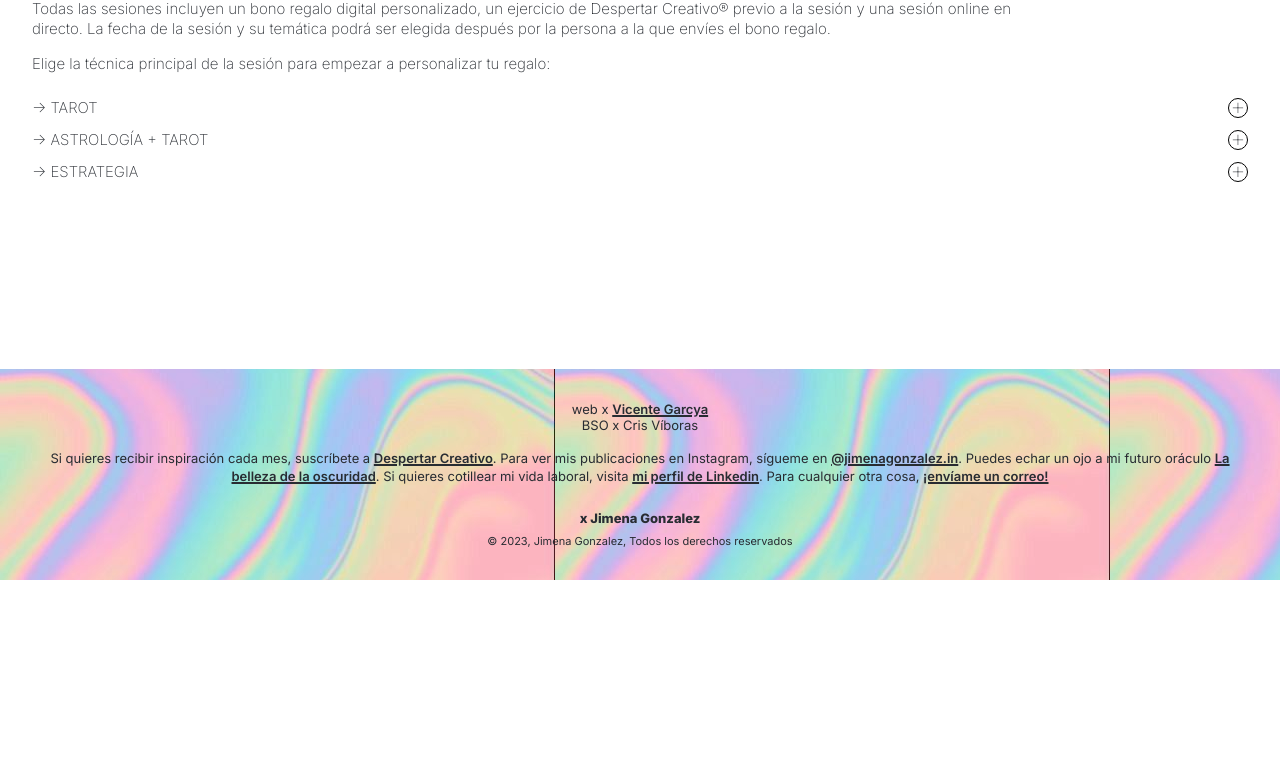
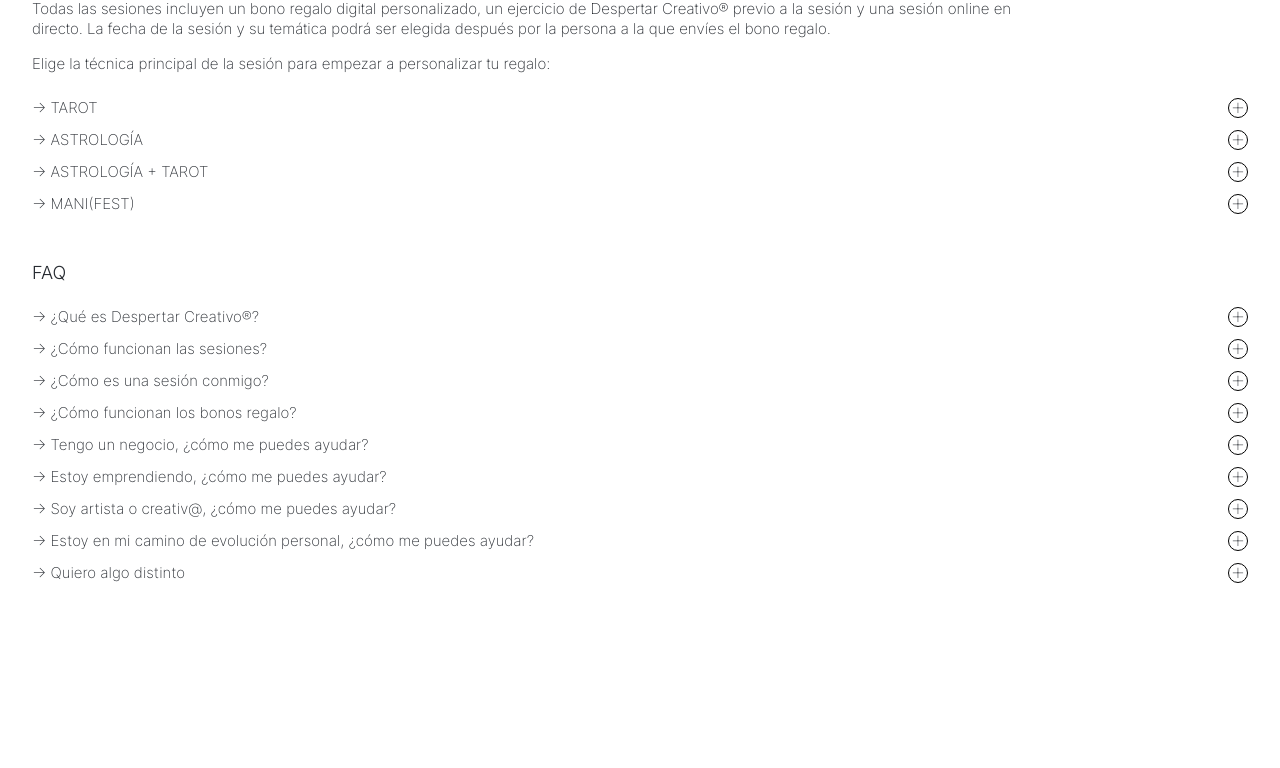
Before and after one commit to vicentegarcya/jimenagonzalez.in, a Next.js app: page / in a window 1280 px wide. Shown: the part 1655-2423 px from the top of the page. Before the commit the page ends 2235 px from the top, so only its background shows below. Built offline with nearby package versions, Linux system fonts and the light colour scheme.

Commit message:
add FAQ section and make some other changes

```diff
--- a/components/service.js
+++ b/components/service.js
@@ -18,7 +18,7 @@ export default function Service({
     from: { opacity: "0", maxHeight: "0px", marginBottom: "0rem" },
     to: {
       opacity: "1",
-      maxHeight: desplegado ? "250px" : "0px",
+      maxHeight: desplegado ? "500px" : "0px",
       marginBottom: desplegado ? "1rem" : "0rem",
     },
     config: { duration: "300" },
@@ -53,12 +53,12 @@ export default function Service({
         className={styles.servicio_desplegable}
       >
         <p>{description}</p>
-        <p>{hashtags}</p>
+        {calendlyUrl && <><p>{hashtags}</p>
         <div className={styles.servicio_cta_div}>
           <p>{price}</p>
           <Link href={calendlyUrl}>{cta}</Link>
         </div>
-        <p>{asterisco}</p>
+        <p>{asterisco}</p></>}
       </animated.div>
     </div>
   );
--- a/components/service.module.css
+++ b/components/service.module.css
@@ -60,6 +60,12 @@
   margin-bottom: 1.5rem;
 }
 
+.servicio_desplegable > p > a {
+  text-decoration: underline;
+  -webkit-text-decoration: underline;
+  font-weight: 400;
+}
+
 .servicio_cta_div {
   width: 90%;
   display: flex;
--- a/pages/index.js
+++ b/pages/index.js
@@ -32,21 +32,21 @@ export default function Home() {
               <Service
                 title="Descubre tus dones y tu voz creativa"
                 description="Comprende tu huella creativa: misión creativa, energías principales, talentos, retos evolutivos de tu camino creativo, expresión creativa principal."
-                price="77,00 €"
+                price="99,00 €"
                 hashtags="#astrologia #creatividad #tarot"
                 calendlyUrl="https://calendly.com/jimenagonzalez-in/descubre-mision-dones"
               />
               <Service
                 title="Intenciona tu siguiente proyecto"
                 description="Descubre la identidad de tu próximo proyecto: su naturaleza, su propósito, los aprendizajes que trae, los retos y los dones que te pide expresar. "
-                price="55,00 €"
+                price="77,00 €"
                 hashtags="#creatividad #tarot"
-                calendlyUrl="https://calendly.com/jimenagonzalez-in/sesion-intenciona-tu-siguiente-proyecto-x-jimena-gonzal-clone"
+                calendlyUrl="https://calendly.com/jimenagonzalez-in/sesion-intenciona-tu-siguiente-proyecto-x-jimena-gonzalez"
               />
               <Service
                 title="Supera bloqueos creativos"
                 description="Comprende el origen de tu bloqueo creativo, los aprendizajes a integrar y las acciones para liberarlo."
-                price="55,00 €"
+                price="77,00 €"
                 hashtags="#creatividad #tarot #registrosakasicos"
                 calendlyUrl="https://calendly.com/jimenagonzalez-in/sesion-supera-tu-bloqueo-creativo-x-jimena-gonzalez"
               />
@@ -56,7 +56,7 @@ export default function Home() {
                 price="111,00 € *"
                 hashtags="#estrategia #business #tarot"
                 calendlyUrl="https://calendly.com/jimenagonzalez-in/sesion-manifiesta-estrategia-x-jimena-gonzalez"
-                asterisco='* Las sesiones de asesoramiento estratégico posteriores tienen un valor de 95€.'
+                asterisco="* Las sesiones de asesoramiento estratégico posteriores tienen un valor de 95€."
               />
             </div>
           </div>
@@ -66,21 +66,21 @@ export default function Home() {
               <Service
                 title="Descubre tu misión y dones"
                 description="Comprende tu huella creativa: misión, dones y talentos a expresar, retos evolutivos y naturaleza de los proyectos alineados."
-                price="77,00 €"
+                price="99,00 €"
                 hashtags="#astrología #emprendimiento #tarot #creatividad"
                 calendlyUrl="https://calendly.com/jimenagonzalez-in/sesion-descubre-tu-mision-y-dones-x-jimena-gonzalez"
               />
               <Service
                 title="Conecta con el alma de tu negocio"
                 description="Descubre la identidad de tu negocio: alma y naturaleza, misión individual y colectiva, propósito, tu rol en él, los dones y talentos que te pide expresar y los aprendizajes que trae para ti."
-                price="55,00 €"
+                price="77,00 €"
                 hashtags="#estrategia #tarot #astrología"
                 calendlyUrl="https://calendly.com/jimenagonzalez-in/sesion-conecta-con-el-alma-de-tu-negocio-x-jimena-gonzalez"
               />
               <Service
                 title="Supera bloqueos y dificultades"
                 description="Comprende la naturaleza de tus bloqueos, los aprendizajes que traen y las acciones para liberarlos."
-                price="55,00 €"
+                price="77,00 €"
                 hashtags="#estrategia #tarot"
                 calendlyUrl="https://calendly.com/jimenagonzalez-in/sesion-supera-bloqueos-y-dificultades-x-jimena-gonzalez"
               />
@@ -90,7 +90,7 @@ export default function Home() {
                 price="111,00 € *"
                 hashtags="#estrategia #tarot"
                 calendlyUrl="https://calendly.com/jimenagonzalez-in/sesion-manifiesta-disena-tu-estrategia-x-jimena-gonzalez"
-                asterisco='* Las sesiones de asesoramiento estratégico posteriores tienen un valor de 95€.'
+                asterisco="* Las sesiones de asesoramiento estratégico posteriores tienen un valor de 95€."
               />
             </div>
           </div>
@@ -100,7 +100,7 @@ export default function Home() {
               <Service
                 title="Descubre tu misión, dones y retos vitales"
                 description="Comprende tu huella evolutiva: misión, dones y talentos a expresar, retos evolutivos y de sanación de tu alma."
-                price="66,00 €"
+                price="99,00 €"
                 hashtags="#astrología #tarot"
                 calendlyUrl="https://calendly.com/jimenagonzalez-in/sesion-descubre-tu-mision-y-evolucion-x-jimena-gonzalez"
               />
@@ -114,7 +114,7 @@ export default function Home() {
               <Service
                 title="Desvela el propósito de esta etapa vital"
                 description="Comprende la energía de esta etapa de tu desarrollo, sus retos evolutivos y aprendizajes a integrar, las áreas de tu vida que son protagonistas y cómo hacerle frente de la mejor manera."
-                price="77,00 €"
+                price="111,00 €"
                 hashtags="#astrologia #tarot"
                 calendlyUrl="https://calendly.com/jimenagonzalez-in/sesion-desvela-esta-etapa-vital-x-jimena-gonzalez"
               />
@@ -136,7 +136,7 @@ export default function Home() {
           <Subscribe pageWhereLoaded={"home"} />
         </section>
         <section className={styles.servicios}>
-          <div className={styles.servicio + ' ' + styles.regala_sesion}>
+          <div className={styles.servicio + " " + styles.regala_sesion}>
             <h3>QUIERO REGALAR UNA SESIÓN</h3>
             <p>
               Todas las sesiones incluyen un bono regalo digital personalizado,
@@ -155,21 +155,71 @@ export default function Home() {
                 description="Sesión a elegir entre “Comprende el sentido de tu reto actual”, “Supera bloqueos y dificultades” (especial emprendedor@s), “Conecta con el alma de tu negocio” (especial emprendedor@s), “Supera bloqueos creativos” (especial creativ@s) e “Intenciona tu siguiente proyecto” (especial creativ@s)."
                 price="55,00 €"
                 calendlyUrl="https://buy.stripe.com/dR69B34GFd2ud7G004"
-                cta='SELECCIONAR'
+                cta="SELECCIONAR"
+              />
+              <Service
+                title="ASTROLOGÍA"
+                description="Sesión de lectura de su carta astral: energías principales, dones y talentos, retos evolutivos y de sanación y misión personal."
+                price="88,00 €"
+                calendlyUrl="https://buy.stripe.com/00gdRj6ONe6y9VueV1"
+                cta="SELECCIONAR"
               />
               <Service
                 title="ASTROLOGÍA + TAROT"
                 description="Sesión a elegir entre “Descubre tu misión, dones y retos vitales”, “Desvela el propósito de esta etapa vital”, “Descubre tu misión y dones” (especial emprendedor@s) y “Descubre tus dones y tu voz creativa” (especial creativ@s)."
-                price="77,00 €"
-                calendlyUrl="https://buy.stripe.com/eVa6oR5KJ0fIffOcMP"
-                cta='SELECCIONAR'
+                price="99,00 €"
+                calendlyUrl="https://buy.stripe.com/4gw00t6ON5A2gjS4gm"
+                cta="SELECCIONAR"
               />
               <Service
-                title="ESTRATEGIA"
-                description="Sesión “Manifiesta (diseña tu estrategia): una sesión para conectar con su auténtica visión, intencionar su expansión y diseñar un plan guiado para manifestarla.”"
+                title="MANI(FEST)"
+                description="Una sesión con asesoramiento espiritual y estratégico para conectar con su auténtica visión, intencionar su expansión y diseñar un plan guiado para manifestarla."
                 price="111,00 €"
                 calendlyUrl="https://buy.stripe.com/5kA00tc97faC9VubIK"
-                cta='SELECCIONAR'
+                cta="SELECCIONAR"
+              />
+            </div>
+          </div>
+        </section>
+        <section className={styles.servicios+ ' ' + styles.faq_section}>
+          <div className={styles.servicio + " " + styles.regala_sesion}>
+            <h3>FAQ</h3>
+            <div className={styles.servicios_grupo + ' ' + styles.faq}>
+              <Service
+                title="¿Qué es Despertar Creativo®?"
+                description=<>Despertar Creativo® es el nombre de mi metodología, que combina elementos de estrategia de negocios, procesos creativos y de diseño y espiritualidad, facilitando la conexión con la inspiración auténtica y la acción alineada.{<><br></br><br></br></>}También es el nombre de mi Newsletter mensual, que contiene ejercicios gratuitos, el clima energético del mes,técnicas creativas, recomendaciones, pre-lanzamientos y promociones, meditaciones y mucho más.</>
+              />
+              <Service
+                title="¿Cómo funcionan las sesiones?"
+                description=<>Al adquirir la sesión, eliges el día y la hora que mejor te venga para nuestro encuentro. Inmediatamente después recibirás un evento en tu correo electrónico con los detalles de la videollamada.{<><br></br><br></br></>}Previo a la sesión, recibirás un ejercicio de Despertar Creativo®, diseñado para guiarte en una reflexión intuitiva sobre la temática de la sesión. Esta propuesta es completamente opcional, pero suele permitir una mayor profundización y foco en la sesión.{<><br></br><br></br></>}En la sesión en directo, después de una pequeña presentación, enmarcaremos la temática y nos sumergiremos en el tema para alcanzar mayor perspectiva y claridad. Mientras, podrás hacer cualquier pregunta.</>
+              />
+              <Service
+                title="¿Cómo es una sesión conmigo?"
+                description=<>Sea la sesión que sea, mi compromiso es sensibilidad, honestidad y excelencia. Sensibilidad, como empatía, alta percepción y escucha; honestidad, como transparencia absoluta; y excelencia, como máxima calidad y entrega de valor en toda la experiencia.</>
+              />
+              <Service
+                title="¿Cómo funcionan los bonos regalo?"
+                description=<>Al comprar un bono regalo, recibirás en tu correo electrónico (en el día laboral siguiente), una tarjeta regalo digital personalizada con el nombre de la persona a la que regales.{<><br></br><br></br></>}Con ella, podrá agendar directamente su sesión. Al hacerlo, recibirá un correo electrónico para elegir el tema de su sesión, enviarme los datos necesarios (en caso de que la sesión tenga astrología) y recibir el ejercicio de Despertar Creativo®.</>
+              />
+              <Service
+                title="Tengo un negocio, ¿cómo me puedes ayudar?"
+                description=<>Tras más de 8 años de experiencia en consultoría estratégica para grandes empresas y más de 5 de asesoramiento de start-ups, mi especialidad es la estrategia: definición e iteración de modelo de negocio, cartera de productos y servicios, conceptualización de marca, planes estratégicos y tácticos y diseño de experiencia de cliente; así como investigación de mercado y de usuarios.{<><br></br><br></br></>}Además, mi metodología de Despertar Creativo incluye facilitación espiritual, para que la estrategia de tu negocio esté alineada con tu misión personal.{<><br></br><br></br></>}Si no tienes claro si te puedo ayudar o quieres un servicio personalizado {<a href="mailto:jimenagonzalez.in@gmail.com">¡escríbeme</a>} y vemos si somos match!</>
+              />
+              <Service
+                title="Estoy emprendiendo, ¿cómo me puedes ayudar?"
+                description=<>Tras 8 años de experiencia en proyectos de innovación e intraemprendimiento y 5 de asesoramiento estratégico de start-ups, además del lanzamiento de mi propio negocio, mi especialidad son las metodologías ágiles para emprender: lean start-up, diseño de negocios y diseño estratégico. Mi expertise abarca la definición del modelo de negocio, la conceptualización de identidad, el plan estratégico y táctico y el diseño de productos y servicios; así como la investigación de mercado y usuarios.{<><br></br><br></br></>}Con mi metodología Despertar Creativo®, incorporo facilitación espiritual  para dotar a tu negocio de alma y alinearlo con tu misión personal.{<><br></br><br></br></>}Si no tienes clara todavía tu necesidad, no sabes si te puedo ayudar o quieres un servicio personalizado, {<a href="mailto:jimenagonzalez.in@gmail.com">¡escríbeme</a>} y vemos si somos match!</>
+              />
+              <Service
+                title="Soy artista o creativ@, ¿cómo me puedes ayudar?"
+                description=<>Después de más de 5 años haciendo facilitación creativa en procesos de diseño en equipos de grandes empresas, artistas emergentes y emprendedor@s, me he especializado en metodologías para impulsar el proceso creativo, facilitando procesos individuales o de equipo. {<><br></br><br></br></>}Mi metodología (Despertar Creativo®) está basada en los cuatro ejes divergencia-convergencia, interno-externo; cimentada en conceptos de metodologías de diseño, técnicas creativas y facilitación espiritual, para alinear tus creaciones con tu misión personal y tu auténtica esencia.{<><br></br><br></br></>}Si tienes dudas, no sabes si te puedo ayudar o quieres un servicio personalizado, {<a href="mailto:jimenagonzalez.in@gmail.com">¡escríbeme</a>} y vemos si somos match!</>
+              />
+              <Service
+                title="Estoy en mi camino de evolución personal, ¿cómo me puedes ayudar?"
+                description=<>Tras mi propio camino de sanación y evolución personal que comenzó hace más de 10 años, hace 3 experimenté el mayor proceso de despertar espiritual hasta la fecha. Entonces comencé a hacer sesiones de Tarot y astrología a otras personas; y desde entonces he acompañado a más de 150.{<><br></br><br></br></>}Aunque mi camino espiritual y de aprendizaje está en constante evolución, y voy aprendiendo más de otras herramientas, como numerología, diseño humano o registros akásicos, el core de mi oferta es Tarot y astrología, que uso con un enfoque evolutivo-espiritual.{<><br></br><br></br></>}Es decir, mi intención es ampliar tu perspectiva, ayudarte a comprender el propósito de tus experiencias y la energía disponible para ti, de modo que puedas tomar acción de manera más consciente y alineada.{<><br></br><br></br></>}Si quieres una sesión diferente a las que tengo disponibles, {<a href="mailto:jimenagonzalez.in@gmail.com">¡escríbeme!</a>}</>
+              />
+              <Service
+                title="Quiero algo distinto"
+                description=<>Si tienes alguna otra necesidad o idea (sesiones con tu equipo, formaciones, charlas, acompañamiento a medio plazo), puedes usar la sección “Hazme una propuesta” en la home o {<a href="mailto:jimenagonzalez.in@gmail.com">escribirme</a>} un correo.{<><br></br><br></br></>}Te responderé a la mayor brevedad posible para conversar sobre tu necesidad y pasarte un presupuesto. En caso de no poder ayudarte, quizá pueda recomendarte otr@s profesional@s que sí puedan.</>
               />
             </div>
           </div>
--- a/styles/Home.module.css
+++ b/styles/Home.module.css
@@ -105,3 +105,16 @@
 .regala_sesion > p {
   margin-bottom: 1rem;
 }
+
+.faq_section {
+  margin-top: -20px!important;
+}
+
+.faq > div > div:nth-child(2) {
+  background: white;
+}
+
+.faq > div > div:nth-child(2) > p {
+  margin-top: 10px;
+  font-weight: 300;
+}
```
Also changed, not shown: pages/me.js (+12 -17 lines).
